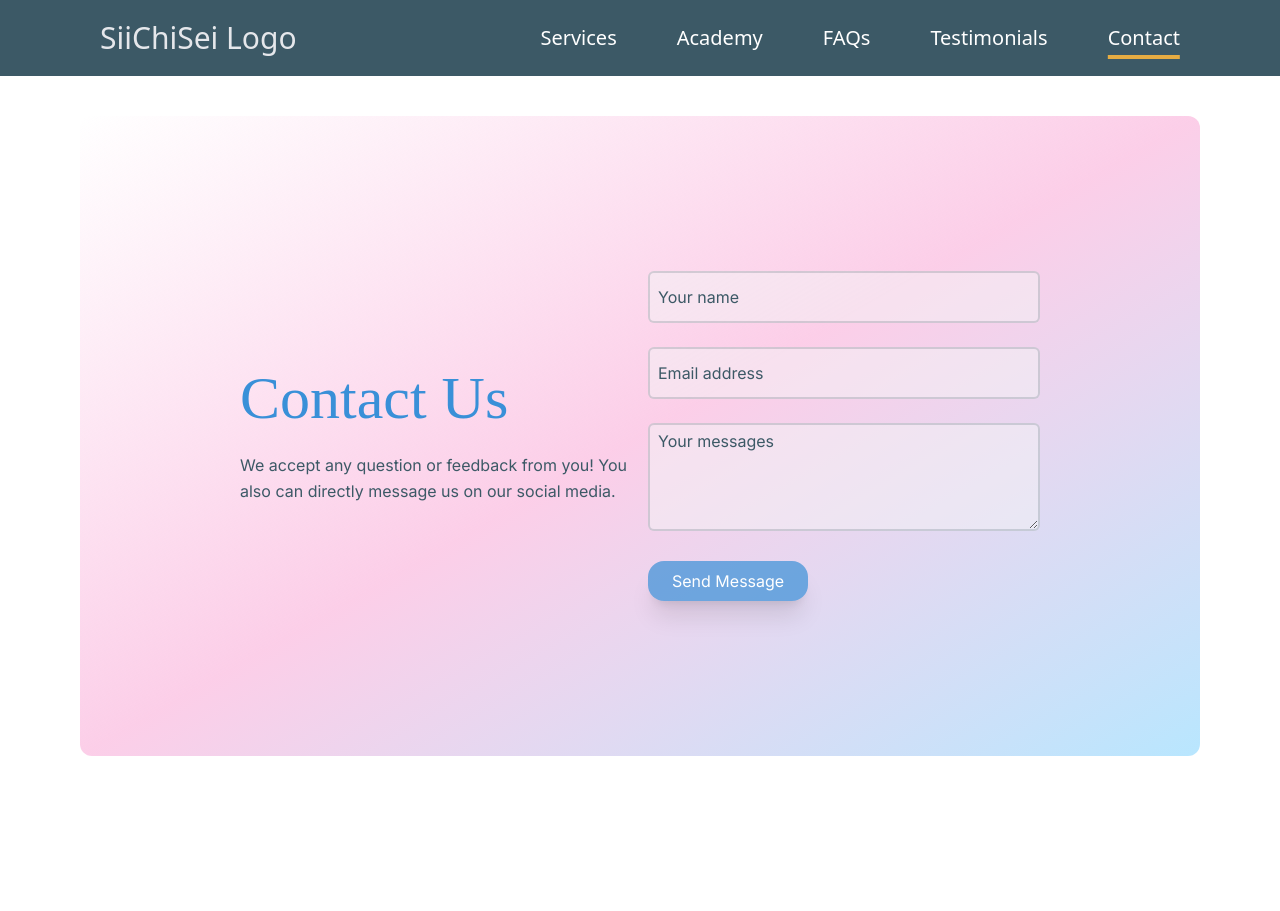
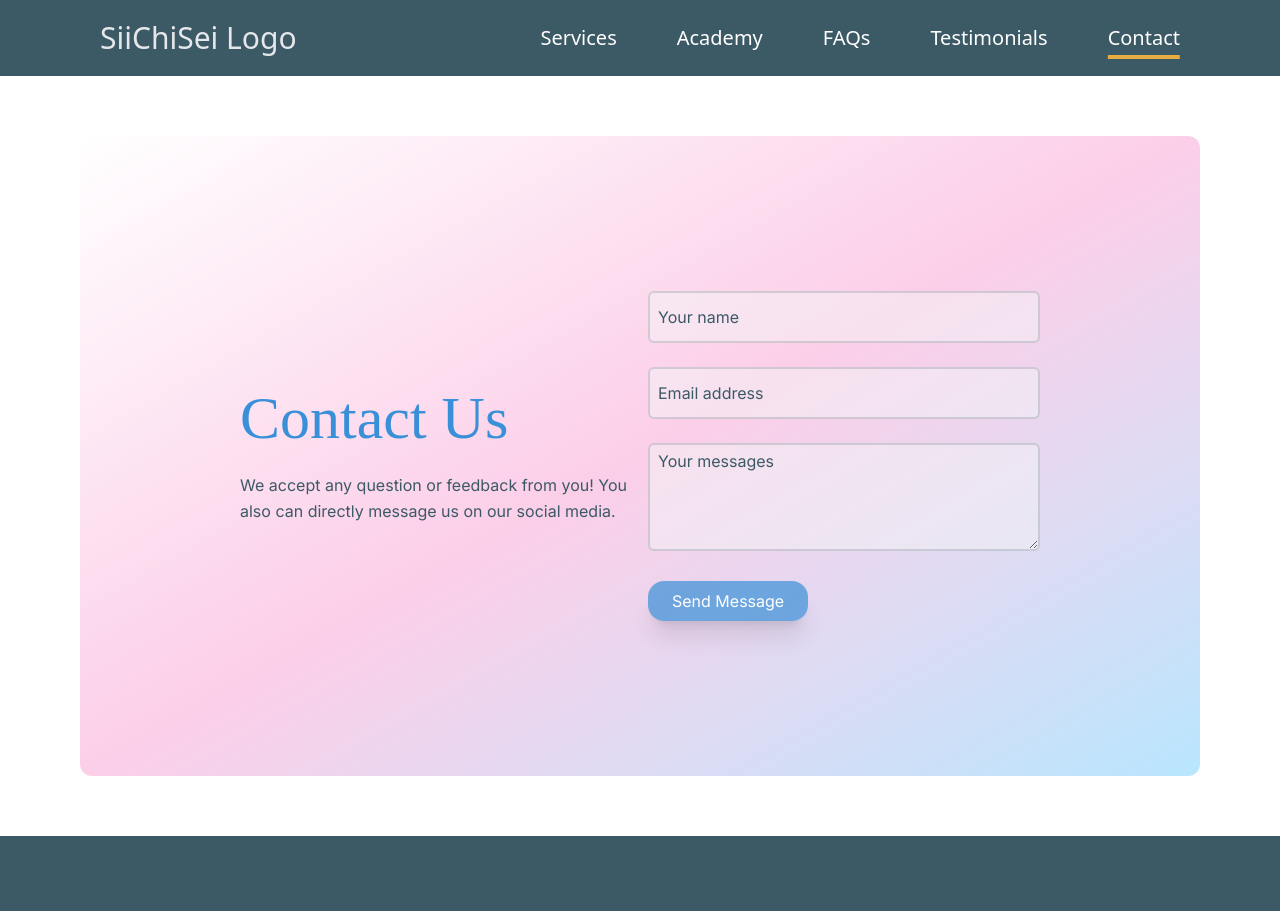
Before and after one commit to andi-ramadhan/siichisei-web, a React (Vite) app: page /contact in a window 1280 px wide. Shown: the top 911 px of the page. Before the commit the page ends 800 px from the top, so only its background shows below. Built offline with nearby package versions, Linux system fonts and the light colour scheme; a web font is replaced by a local one.

Commit message:
Footer added, padding adjusted

```diff
--- a/src/pages/ContactPage.jsx
+++ b/src/pages/ContactPage.jsx
@@ -1,5 +1,6 @@
 import { useEffect, useState } from "react";
 import emailjs from '@emailjs/browser';
+import Footer from "../components/Footer";
 
 const ContactPage = () => {
   const [isClicked, setIsClicked] = useState(false);
@@ -62,15 +63,20 @@ const ContactPage = () => {
   }, [status]);
 
   return(
+    <>
       <main className="w-full h-full font-inter">
-      <div className="flex justify-center items-center px-20 pb-20 gap-2 fixed h-full w-full">
+        <div className="flex justify-center items-center px-20 py-15 gap-2 h-full w-full">
+
+          {/* Container */}
           <div className="container h-[80dvh] gap-2 rounded-xl bg-linear-to-br from-brick-200 via-pink-200 to-sky-200 flex justify-between items-center px-40">
 
+            {/* Contents */}
             <div className="flex flex-col gap-6">
               <h2 className="text-6xl text-word-blue font-playwrite">Contact Us</h2>
               <p className="text-gray-blue w-[50dvh] leading-relaxed text-md">We accept any question or feedback from you! You also can directly message us on our social media.</p>
             </div>
 
+            {/* Form */}
             <div className="flex flex-col gap-2 w-1/2">
               <form className="space-y-6 py-4" onSubmit={handleSubmit}>
                 <input
@@ -122,6 +128,8 @@ const ContactPage = () => {
 
         </div>
       </main>
+      <Footer />
+    </>
   )
 }
 
```
Lines whose indentation alone changed are shown as unchanged.
